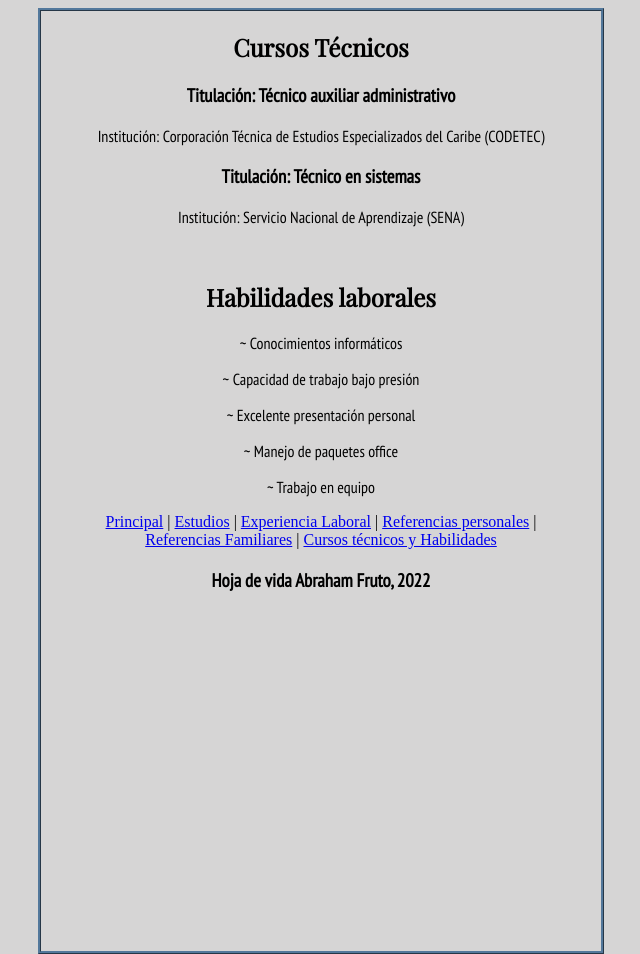
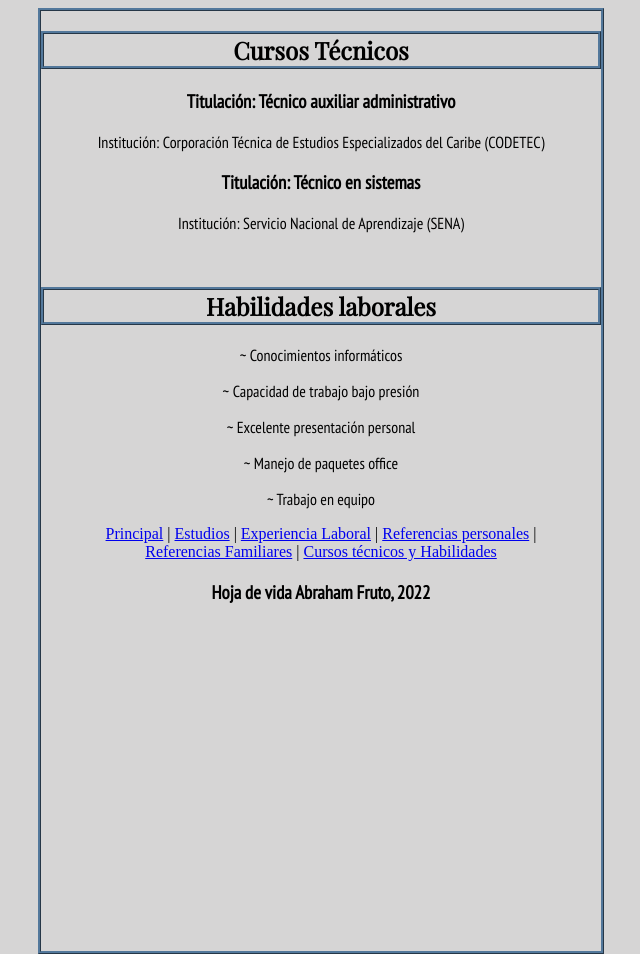
Before and after one commit to ElSantoKchon/HojaDeVida, a plain HTML site: page cursosyhab.html in a window 1280 px wide. Shown: the whole page, without its empty margins (319-959 px from the left). Drawn offline with nearby package versions, Linux system fonts and the light colour scheme.

Commit message:
Update cursosyhab.html

```diff
--- a/cursosyhab.html
+++ b/cursosyhab.html
@@ -7,7 +7,7 @@
     <link rel="preconnect" href="https://fonts.gstatic.com" crossorigin>
     <link href="https://fonts.googleapis.com/css2?family=PT+Sans+Narrow&family=Playfair+Display&display=swap"
         rel="stylesheet">
-    <title>Principal</title>
+    <title>Cursos y Habilidades</title>
     <style>
         body {
             height: 940px;
@@ -37,12 +37,12 @@
 
 <body bgcolor="#D6D5D5" style="border: ridge rgb(83, 120, 155);">
     <center>
-        <h2>Cursos Técnicos</h2>
+        <h2 style="border: ridge rgb(83, 120, 155);">Cursos Técnicos</h2>
         <h3>Titulación: Técnico auxiliar administrativo</h3>
         <p>Institución: Corporación Técnica de Estudios Especializados del Caribe (CODETEC)</p>
         <h3>Titulación: Técnico en sistemas</h3>
         <p>Institución: Servicio Nacional de Aprendizaje (SENA)</p></br>
-        <h2>Habilidades laborales</h2>
+        <h2 style="border: ridge rgb(83, 120, 155);">Habilidades laborales</h2>
         <p>~ Conocimientos informáticos</p>
         <p>~ Capacidad de trabajo bajo presión</p>
         <p>~ Excelente presentación personal</p>
```
